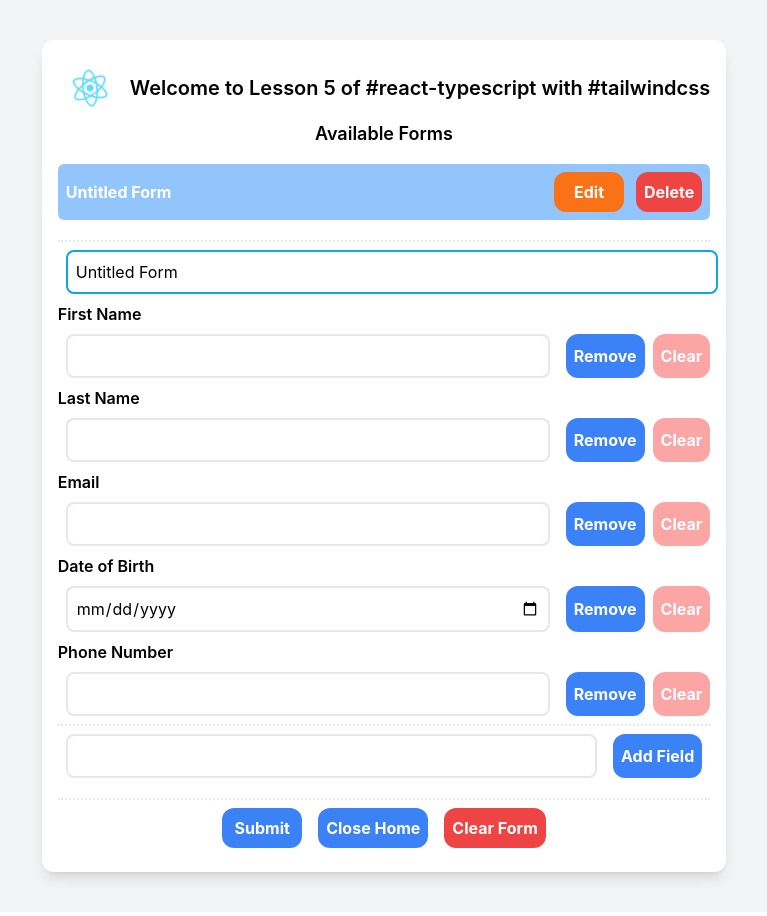
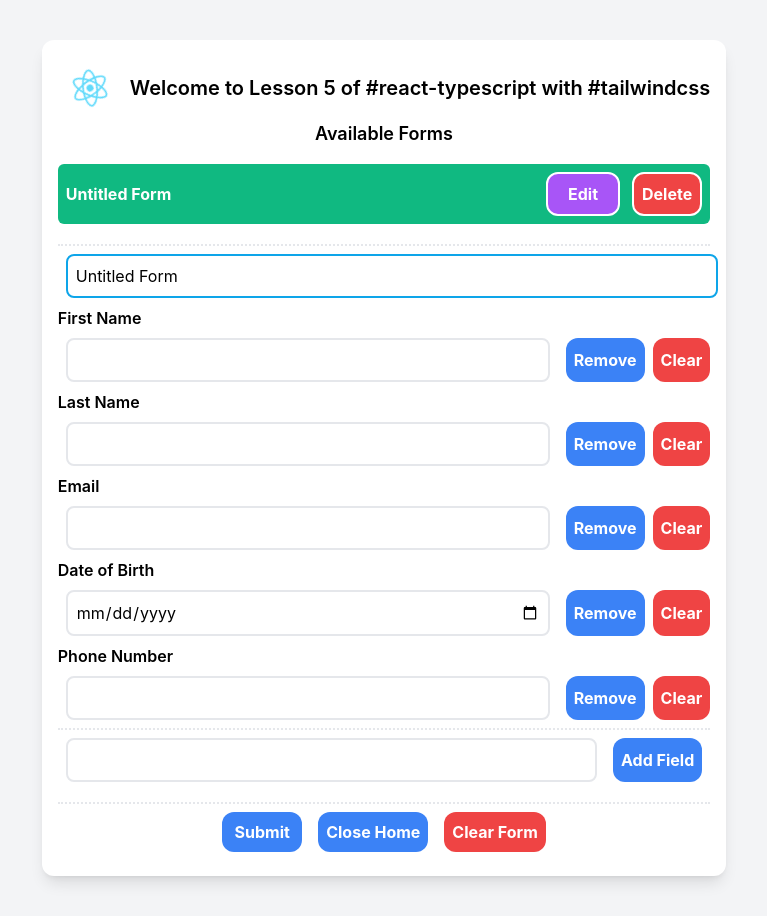
Before and after one commit to shyamprakash123/React-course, a React (Create React App) app: page / in a window 1280 px wide. Both pictures are taken after a click on the button "Open Form". Shown: the whole page, without its empty margins (256-1023 px from the left). Built offline with nearby package versions, Linux system fonts and the light colour scheme.

Commit message:
Added css to form list

```diff
--- a/src/components/FormsList.tsx
+++ b/src/components/FormsList.tsx
@@ -6,13 +6,13 @@ interface forms {
 }
 export default function FormsList(props: forms) {
   return (
-    <div className="w-full mt-4 rounded-md flex bg-blue-300 hover:bg-blue-500 gap-3 justify-center items-center">
+    <div className="w-full mt-4 rounded-md flex bg-emerald-500 hover:bg-emerald-600 gap-3 justify-center items-center">
       <p className="text-white font-bold flex-1 ml-2">{props.title}</p>
       <button
         onClick={() => {
           props.editCB(props.title);
         }}
-        className="pl-5 pr-5 pt-2 pb-2 mt-2 mb-2 bg-orange-500 rounded-xl hover:bg-orange-600 text-white font-bold text-base"
+        className="pl-5 pr-5 pt-2 pb-2 mt-2 mb-2 border-2 border-white bg-purple-500 rounded-xl hover:bg-purple-600 text-white font-bold text-base"
       >
         Edit
       </button>
@@ -20,7 +20,7 @@ export default function FormsList(props: forms) {
         onClick={() => {
           props.deleteCB(props.title);
         }}
-        className="p-2 mt-2 mb-2 mr-2 bg-red-500 rounded-xl hover:bg-red-600 text-white font-bold text-base"
+        className="p-2 mt-2 mb-2 mr-2 border-2 border-white bg-red-500 rounded-xl hover:bg-red-600 text-white font-bold text-base"
       >
         Delete
       </button>
--- a/src/components/LabelledInput.tsx
+++ b/src/components/LabelledInput.tsx
@@ -28,7 +28,7 @@ export default function LabelledInput(props: {
         </button>
         <button
           onClick={() => props.setFieldValueCB("", props.id)}
-          className="p-2 mt-2 mb-2  bg-red-300 rounded-xl hover:bg-red-400 text-white font-bold text-base"
+          className="p-2 mt-2 mb-2  bg-red-500 rounded-xl hover:bg-red-600 text-white font-bold text-base"
         >
           Clear
         </button>
```
